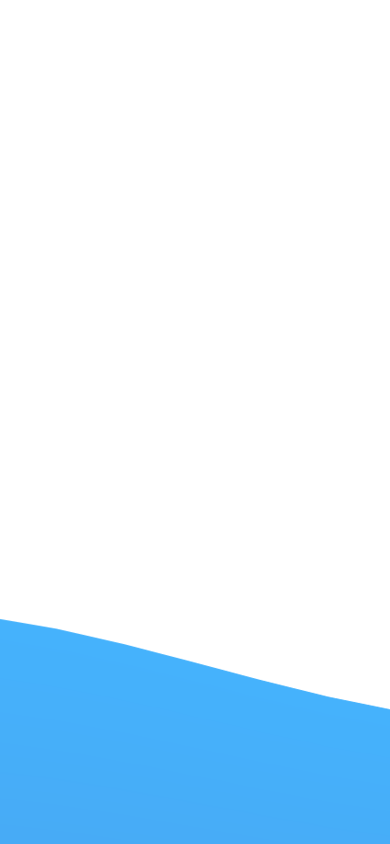
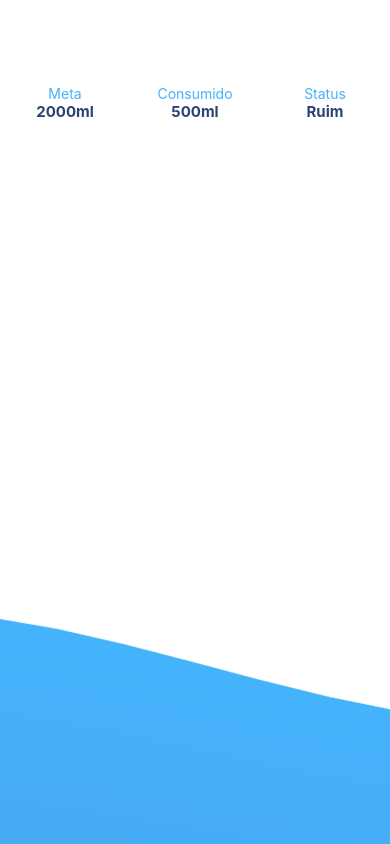
Before and after one commit to AjeffSoft/contadorAguaApp, a React Native app: screen / in a window 390 px wide. Shown: the top 844 px of the page. Built offline with nearby package versions, Linux system fonts and the light colour scheme.

Commit message:
Creating area of info

```diff
--- a/App.js
+++ b/App.js
@@ -10,7 +10,21 @@
     return (
       <View style={styles.body}>
         <ImageBackground source={require('./images/waterbg.png')} style={styles.bgimage}>
+          <View style={styles.infoArea}>
+            <View style={styles.area}>
+              <Text style={styles.areaTitulo}>Meta</Text>
+              <Text style={styles.areaDado}>2000ml</Text>
+            </View>
+            <View style={styles.area}>
+              <Text style={styles.areaTitulo}>Consumido</Text>
+              <Text style={styles.areaDado}>500ml</Text>
+            </View>
+            <View style={styles.area}>
+              <Text style={styles.areaTitulo}>Status</Text>
+              <Text style={styles.areaDado}>Ruim</Text>
+            </View>
 
+          </View>
 
         </ImageBackground>
       </View>
@@ -26,5 +40,22 @@
   bgimage: {
     flex : 1,
     width:null
+  },
+  infoArea : {
+    flex: 1,
+    flexDirection: 'row',
+    marginTop: 70
+  },
+  area: {
+    flex: 1,
+    alignItems: 'center'
+  },
+  areaTitulo : {
+    color: '#45b2fc'
+  },
+  areaDado: {
+    color: '#2b4274',
+    fontSize: 15,
+    fontWeight: 'bold'
   }
 });
```
